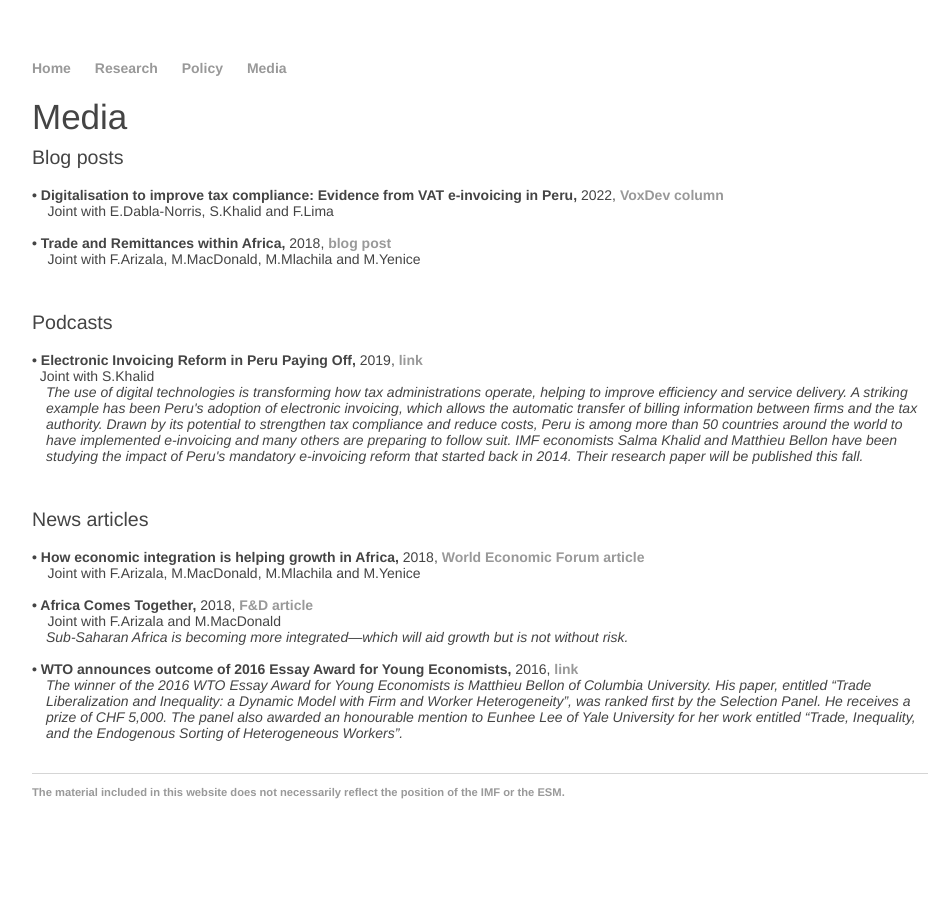
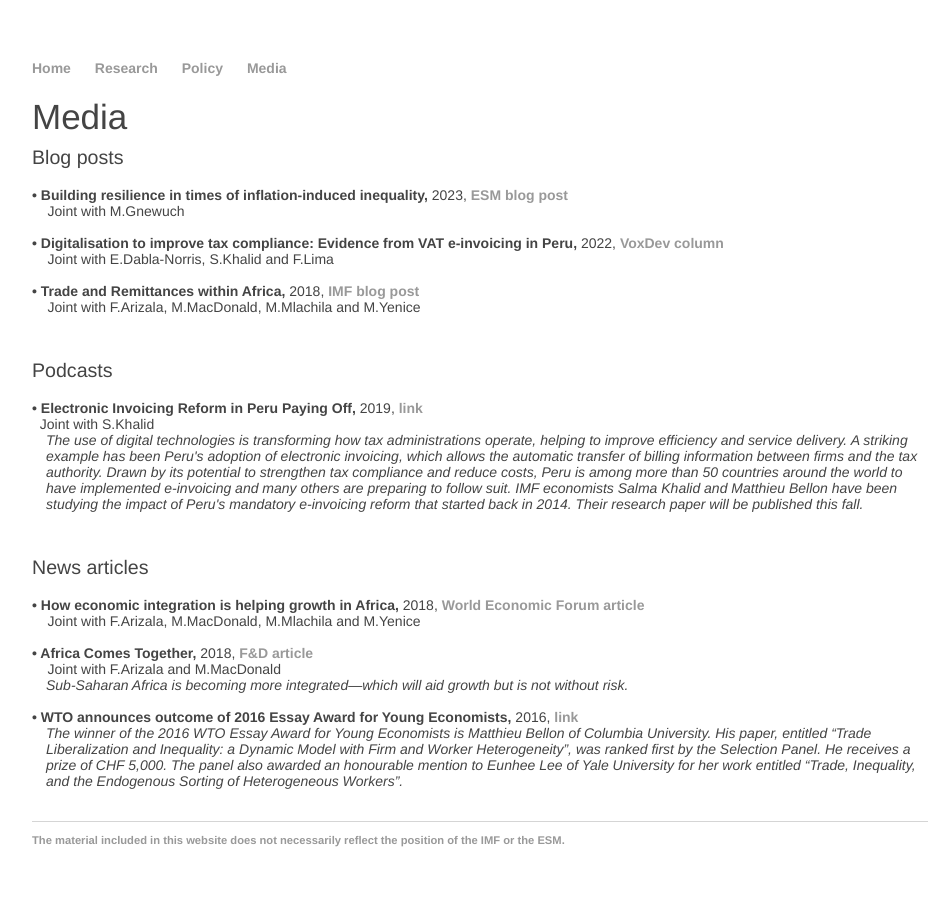
Before and after one commit to matthieubellon/matthieubellon.github.io, a Jekyll site: the page built from media/index.html, in a window 1280 px wide. Shown: the whole page, without its empty margins (160-1109 px from the left). Built offline with Jekyll 4.4.1, drawn with Linux system fonts in a browser that asks for light colours.

Commit message:
Update index.html

```diff
--- a/media/index.html
+++ b/media/index.html
@@ -7,13 +7,18 @@ title: Matthieu Bellon, Economist
 <h2 id="Blog">Blog posts</h2>
 <div class="pad-body">
 
+<br><strong>&bull; Building resilience in times of inflation-induced inequality,</strong> 2023, <strong>
+<a href="https://www.esm.europa.eu/blog/building-resilience-times-inflation-induced-inequality">ESM blog post</a> </strong>
+<br>&nbsp; &nbsp; Joint with M.Gnewuch
+<br>
+
 <br><strong>&bull; Digitalisation to improve tax compliance: Evidence from VAT e-invoicing in Peru,</strong> 2022, <strong>
 <a href="https://voxdev.org/topic/public-economics/digitalisation-improve-tax-compliance-evidence-vat-e-invoicing-peru">VoxDev column</a> </strong>
 <br>&nbsp; &nbsp; Joint with E.Dabla-Norris, S.Khalid and F.Lima
 <br>
 
 <br><strong>&bull; Trade and Remittances within Africa,</strong> 2018, <strong>
-<a href="https://blogs.imf.org/tag/remittances/">blog post</a> </strong>
+<a href="https://blogs.imf.org/tag/remittances/">IMF blog post</a> </strong>
 <br>&nbsp; &nbsp; Joint with F.Arizala, M.MacDonald, M.Mlachila and M.Yenice
 <br>
 
```
